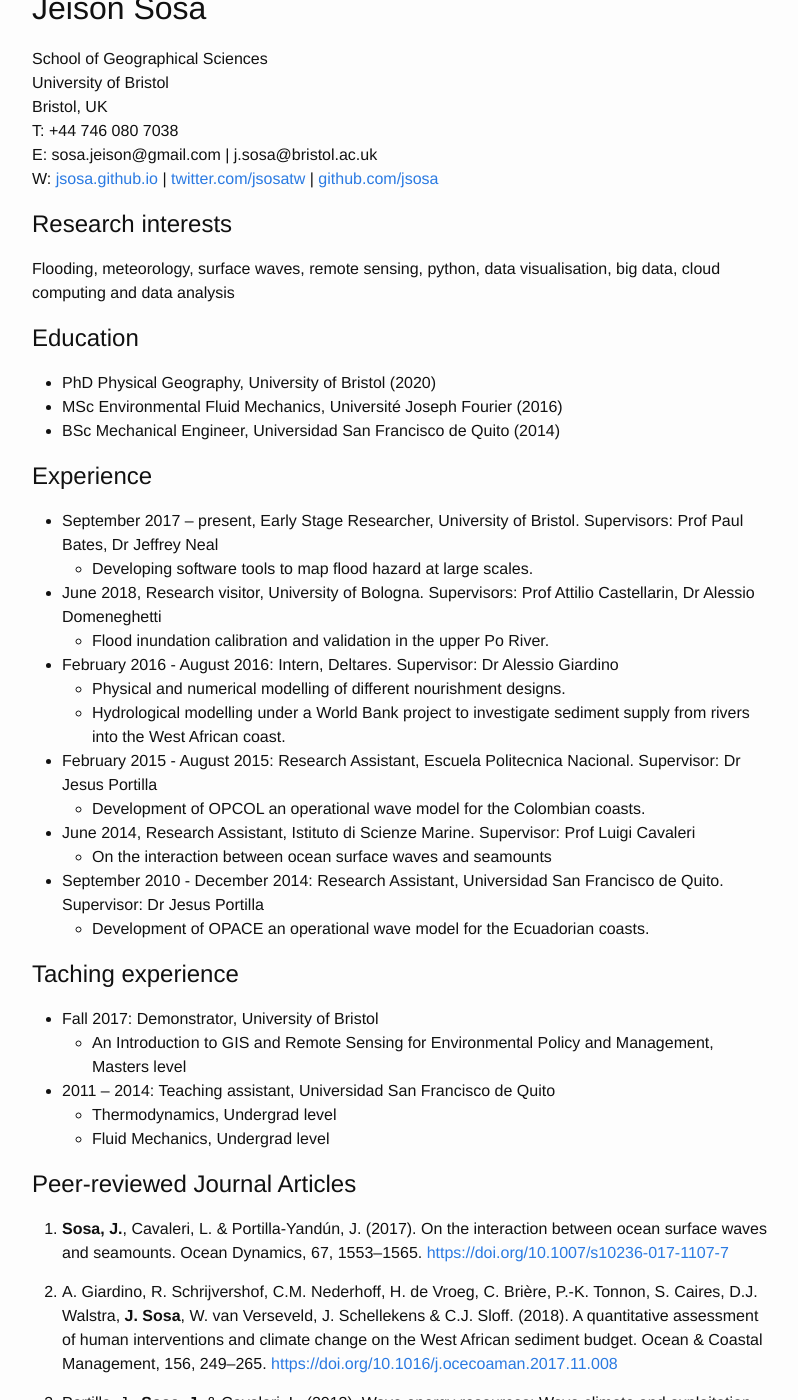
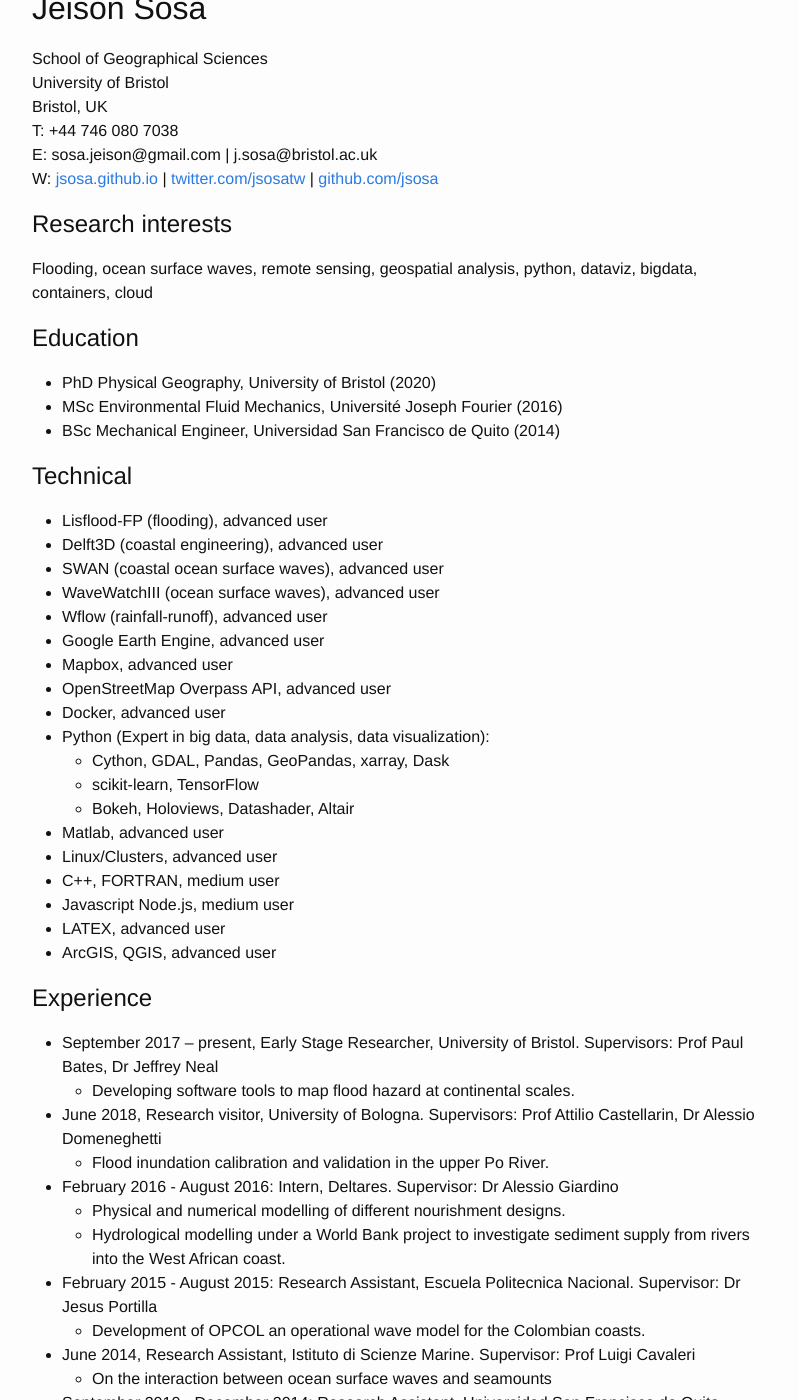
Before and after one commit to jsosa/jsosa.github.io, a Jekyll site: the page built from CV.md, in a window 1280 px wide and 1400 px high, scrolled down 243 px. Shown: the whole window, without its empty margins (238-1036 px from the left). Built offline with Jekyll 4.4.1, drawn with Linux system fonts in a browser that asks for light colours; some of the changed text lies outside the part shown.

Commit message:
Update CV.md

```diff
--- a/CV.md
+++ b/CV.md
@@ -18,7 +18,7 @@
 
 # Research interests
 
-Flooding, meteorology, surface waves, remote sensing, python, data visualisation, big data, cloud computing and data analysis
+Flooding, ocean surface waves, remote sensing, geospatial analysis, python, dataviz, bigdata, containers, cloud
 
 # Education
 
@@ -26,19 +26,46 @@
 * MSc Environmental Fluid Mechanics, Université Joseph Fourier (2016)
 * BSc Mechanical Engineer, Universidad San Francisco de Quito (2014)
 
+# Technical
+
+* Lisflood-FP (flooding), advanced user
+* Delft3D (coastal engineering), advanced user
+* SWAN (coastal ocean surface waves), advanced user
+* WaveWatchIII (ocean surface waves), advanced user
+* Wflow (rainfall-runoff), advanced user
+* Google Earth Engine, advanced user
+* Mapbox, advanced user
+* OpenStreetMap Overpass API, advanced user
+* Docker, advanced user
+* Python (Expert in big data, data analysis, data visualization):
+    - Cython, GDAL, Pandas, GeoPandas, xarray, Dask
+    - scikit-learn, TensorFlow
+    - Bokeh, Holoviews, Datashader, Altair
+* Matlab, advanced user
+* Linux/Clusters, advanced user
+* C++, FORTRAN, medium user
+* Javascript Node.js, medium user
+* LATEX, advanced user
+* ArcGIS, QGIS, advanced user
+
 # Experience
 
 * September 2017 – present, Early Stage Researcher, University of Bristol. Supervisors: Prof Paul Bates, Dr Jeffrey Neal
-    - Developing software tools to map flood hazard at large scales.
+    - Developing software tools to map flood hazard at continental scales.
+
 * June 2018, Research visitor, University of Bologna. Supervisors: Prof Attilio Castellarin, Dr Alessio Domeneghetti
     - Flood inundation calibration and validation in the upper Po River.
+
 * February 2016 - August 2016: Intern, Deltares. Supervisor: Dr Alessio Giardino
     - Physical and numerical modelling of different nourishment designs.
     - Hydrological modelling under a World Bank project to investigate sediment supply from rivers into the West African coast.
+
 * February 2015 - August 2015: Research Assistant, Escuela Politecnica Nacional. Supervisor: Dr Jesus Portilla
     - Development of OPCOL an operational wave model for the Colombian coasts.
+
 * June 2014,  Research Assistant, Istituto di Scienze Marine. Supervisor: Prof Luigi Cavaleri
     - On the interaction between ocean surface waves and seamounts
+
 * September 2010 - December 2014: Research Assistant, Universidad San Francisco de Quito. Supervisor: Dr Jesus Portilla
     - Development of OPACE an operational wave model for the Ecuadorian coasts.
 
@@ -46,6 +73,7 @@
 
 * Fall 2017: Demonstrator, University of Bristol
     - An Introduction to GIS and Remote Sensing for Environmental Policy and Management, Masters level
+
 * 2011 – 2014: Teaching assistant, Universidad San Francisco de Quito
     - Thermodynamics, Undergrad level
     - Fluid Mechanics, Undergrad level
@@ -58,28 +86,9 @@
 
 3. Portilla, J., **Sosa, J.** & Cavaleri, L. (2013). Wave energy resources: Wave climate and exploitation. Renewable Energy, 57, 594–605. <https://doi.org/10.1016/j.renene.2013.02.032>
 
-# Computing skills
+# Open source software
 
-* Lisflood-FP (flooding), advanced user
-* Delft3D (coastal engineering), advanced user
-* SWAN (coastal ocean waves), advanced user
-* WaveWatchIII (ocean waves), advanced user
-* Wflow (rainfall-runoff), advanced user
-* Google Earth Engine, advanced user
-* Mapbox, advanced user
-* OpenStreetMap Overpass API, advanced user
-* Docker, advanced user
-* Python (Expert in big data, data analysis, data visualization):
-    - Cython, GDAL, Pandas, GeoPandas, xarray, Dask
-    - scikit-learn, TensorFlow
-    - Bokeh, Holoviews, Datashader, vega-lite, Altair
-* Matlab, advanced user
-* Linux/Clusters, advanced user
-* C++, FORTRAN, advanced user
-* Javascript Node.js, medium user
-* openMPI, medium user
-* LATEX, advanced user
-* ArcGIS, QGIS, advanced user
+Please visit [github.com/jsosa]
 
 # Scholarships and Grants
 
```
